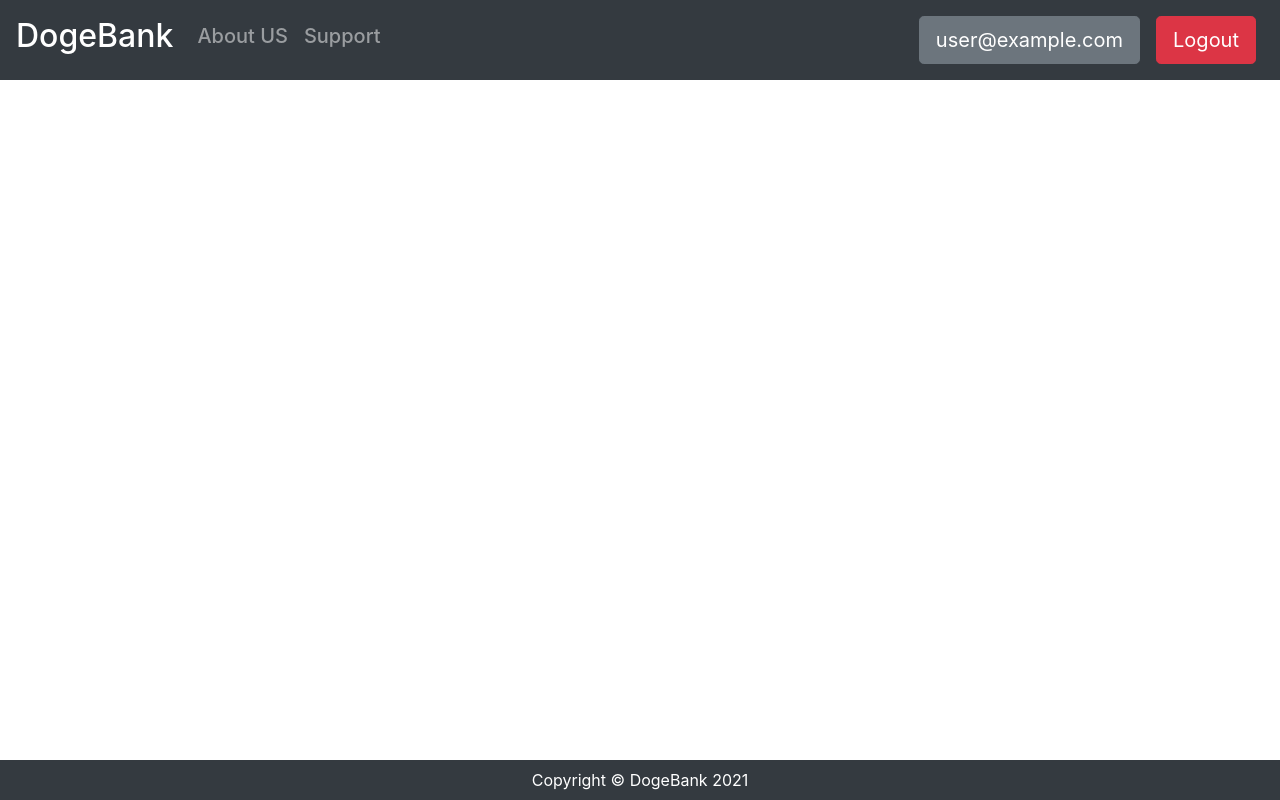
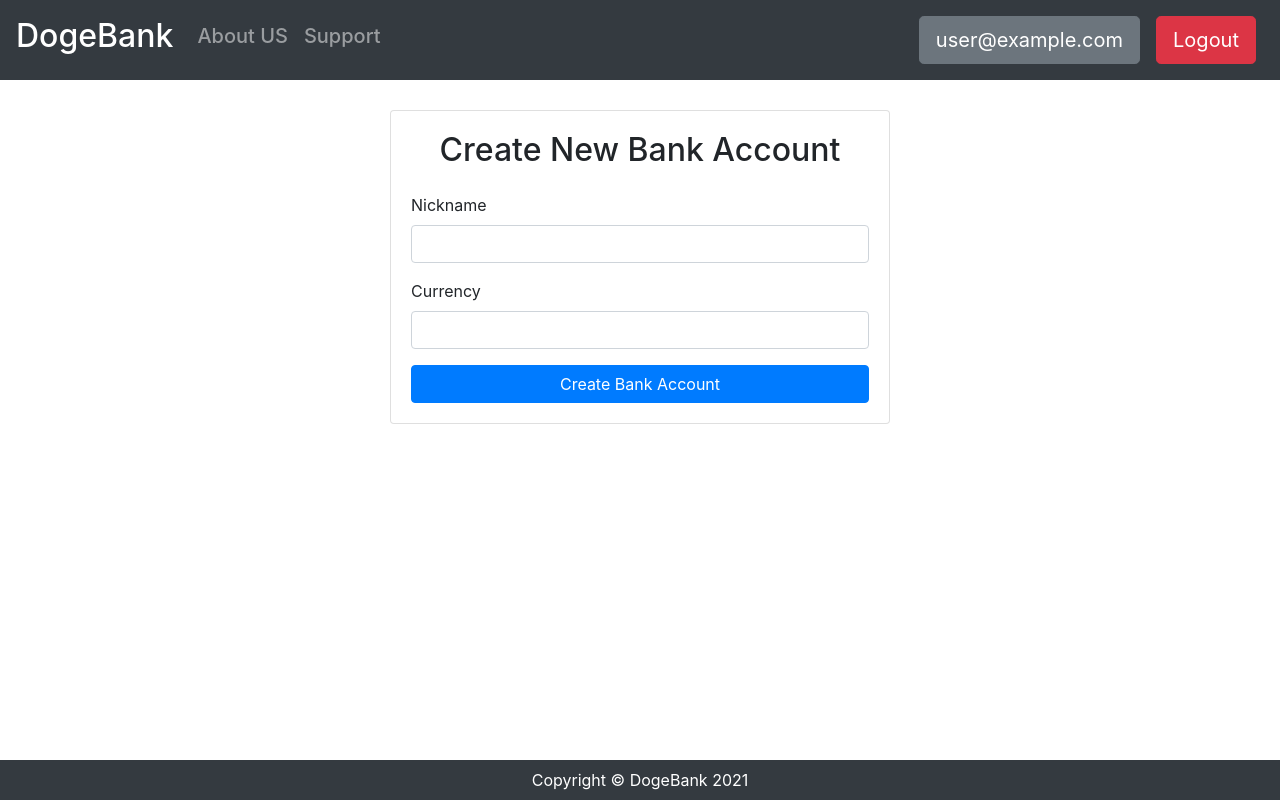
Before and after one commit to sebika/dogebank, a React (Create React App) app: page /create-bank-account in a window 1280 px wide. Built offline with nearby package versions, Linux system fonts and the light colour scheme; no server answers; the database is empty; sample sign-in values are in the browser's storage.

Commit message:
Add CreateBankAccount feature (#27)
* Add CreateBankAccount feature

* Fixed code

* Fixed code

Co-authored-by: andreea <andreea99dutulescu@gmail>
Co-authored-by: Baruta Daniel Mihai <baruta.mihai@yahoo.com>

```diff
--- a/src/component/App.js
+++ b/src/component/App.js
@@ -13,6 +13,7 @@ import { PrivateRoute } from './PrivateRoute'
 import { AskQuestion } from './AskQuestion'
 import { AccountCreationRequest } from './AccountCreationRequest'
 import { AuthProvider } from '../contexts/AuthContext'
+import { CreateBankAccount } from './CreateBankAccount'
 
 function App() {
   return (
@@ -37,6 +38,7 @@ function App() {
                 <Route path='/forgot-password' component={ForgotPassword} />
                 <PrivateRoute path='/dashboard' component={Dashboard} />
                 <PrivateRoute path='/update-profile' component={UpdateProfile} />
+                <PrivateRoute path='/create-bank-account' component={CreateBankAccount} />
                 <PrivateRoute path='/support' component={AskQuestion} />
               </div>
 
--- /dev/null
+++ b/src/component/CreateBankAccount.js
@@ -0,0 +1,92 @@
+import React, { useRef, useState } from 'react'
+import { Form, Button, Card, Alert } from 'react-bootstrap'
+import { AiOutlineMail, AiOutlineUser } from 'react-icons/ai'
+import { RiLockPasswordLine } from 'react-icons/ri'
+import { FaAddressBook } from 'react-icons/fa'
+import { Link, useHistory } from 'react-router-dom'
+
+import { useAuth } from '../contexts/AuthContext'
+import BankAccount from '../models/BankAccount'
+
+export function CreateBankAccount() {
+  const accountNicknameRef = useRef()
+  const currencyRef = useRef()
+  const [error, setError] = useState('')
+  const [loading, setLoading] = useState(false)
+  const history = useHistory()
+  const { currentUser } = useAuth()
+
+  async function generateIBAN() {
+    while (1) {
+      let IBAN = 'RO69DOGE'
+
+      IBAN += [...Array(16).keys()].map(() => Math.floor(Math.random() * 10)).join('')
+
+      const IBANQuery = (await BankAccount.all().where('IBAN', '==', IBAN).get())
+
+      if (IBANQuery.size === 0)
+        return IBAN;
+    }
+  }
+
+  async function createAccount(data) {
+      await BankAccount.create({
+        client: { collection: 'Client', id: currentUser.db.id },
+        IBAN: await generateIBAN(),
+        moneda: data.currency,
+        nume: data.accountNickname
+      })
+  }
+
+  async function handleSubmit(e) {
+    e.preventDefault()
+
+    try {
+      setError('')
+      setLoading(true)
+
+      const data = {
+        accountNickname: accountNicknameRef.current.value,
+        currency: currencyRef.current.value
+      }
+
+      await createAccount(data)
+      history.push('/dashboard')
+    }
+    catch (err){
+      setError(`Failed to create an account. ${err}`)
+    }
+
+    setLoading(false)
+  }
+
+  return (
+    <>
+      <Card style={{marginTop:-30}}>
+        <Card.Body>
+          <h2 className='text-center mb-4'>Create New Bank Account</h2>
+
+          {error && <Alert variant='danger'>{error}</Alert>}
+
+          <Form onSubmit={handleSubmit}>
+            <Form.Group id='accountNickname'>
+              <Form.Label>Nickname</Form.Label>
+              <Form.Control type='text' ref={accountNicknameRef} required />
+
+            </Form.Group>
+
+            <Form.Group id='currency'>
+              <Form.Label>Currency</Form.Label>
+              <Form.Control type='text' ref={currencyRef} required />
+
+            </Form.Group>
+
+            <Button disabled={loading} className='w-100' type='submit'>
+              Create Bank Account
+            </Button>
+          </Form>
+        </Card.Body>
+      </Card>
+    </>
+  )
+}
--- a/src/component/Dashboard.js
+++ b/src/component/Dashboard.js
@@ -27,6 +27,9 @@ export function Dashboard() {
           <Link to='/update-profile' className='btn btn-primary w-100 mt-3'>
             Update Profile
           </Link>
+          <Link to='/create-bank-account' className='btn btn-primary w-100 mt-3'>
+            Create New Bank Account
+          </Link>
           <Link to='/account-creation-requests' className='btn btn-primary w-100 mt-3'>
             Account creation requests
           </Link>
@@ -37,6 +40,9 @@ export function Dashboard() {
         <>
           <Link to='/update-profile' className='btn btn-primary w-100 mt-3'>
             Update Profile
+          </Link>
+          <Link to='/create-bank-account' className='btn btn-primary w-100 mt-3'>
+            Create New Bank Account
           </Link>
         </>
       )
@@ -54,12 +60,6 @@ export function Dashboard() {
 
         </Card.Body>
       </Card>
-
-      <div className='w-100 text-center mt-2'>
-        <Button variant='link' onClick={handleLogout}>
-          Log Out
-        </Button>
-      </div>
     </>
   )
 }
--- a/src/models/BankAccount.js
+++ b/src/models/BankAccount.js
@@ -5,16 +5,17 @@ export default class BankAccount {
   static _fields = {
     client:             Field.ForeignKey(),
     IBAN:               Field.String(),
-    moneda:             Field.String()
+    moneda:             Field.String(),
+    nume:               Field.String()
   }
 
   static collection = 'BankAccount'
 
   static all() {
-    return Model.all(Client.collection)
+    return Model.all(BankAccount.collection)
   }
 
   static create(data) {
-    return Model.create(Client.collection, Client._fields, data)
+    return Model.create(BankAccount.collection, BankAccount._fields, data)
   }
 }
```
